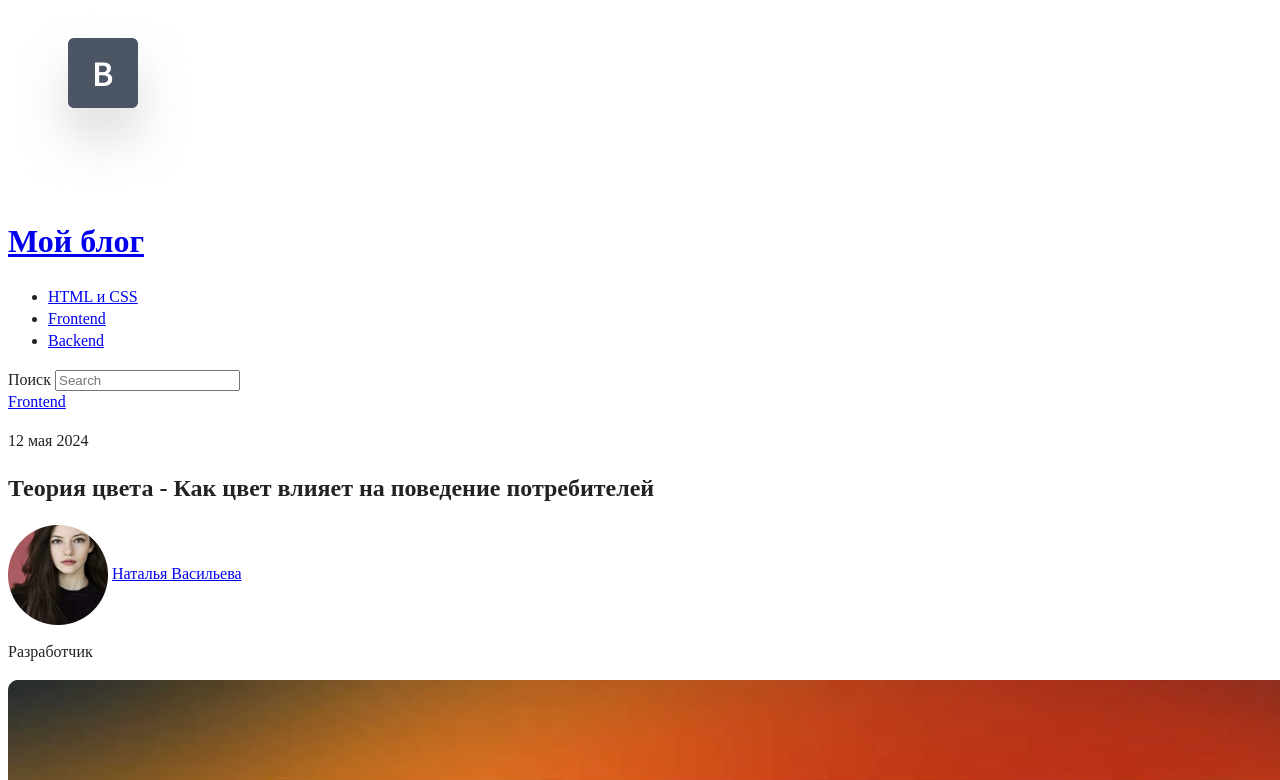
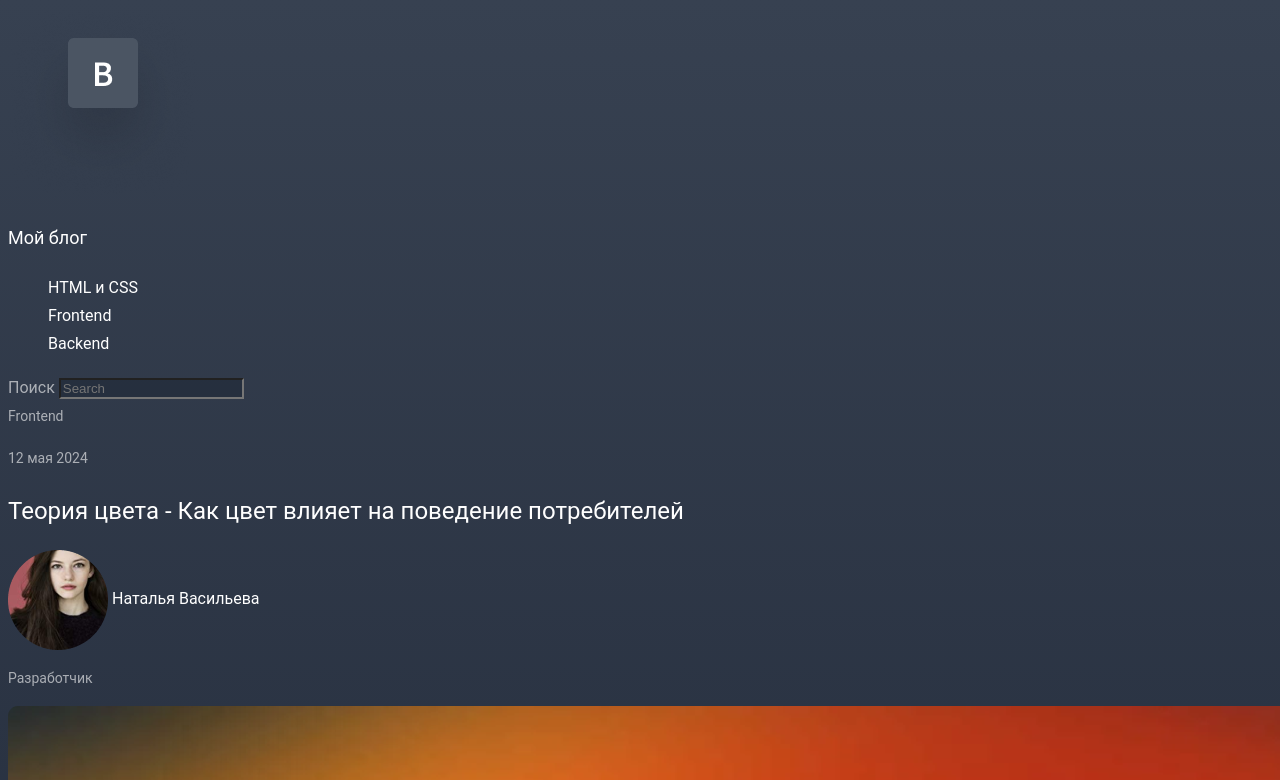
Before and after one commit to KalyghniiA/testlar1, a website built with webpack: page 1-blog/index.html in a window 1280 px wide. Shown: the top 780 px of the page. Built offline with nearby package versions, Linux system fonts and the light colour scheme.

Commit message:
create style fonts for form

```diff
--- a/1-blog/css/style.css
+++ b/1-blog/css/style.css
@@ -244,3 +244,59 @@ textarea {
     page-break-after: avoid;
   }
 }
+
+body {
+  font-size: 16px;
+  line-height: 28px;
+  color: #fff;
+  background: linear-gradient(#374151, #111827);
+  font-weight: 400;
+  font-family: "Roboto", sans-serif;
+}
+
+a {
+  text-decoration: none;
+  color: inherit;
+}
+
+.logo a {
+  font-size: 18px;
+  font-weight: 400;
+}
+
+.menu {
+  list-style: none;
+}
+
+.search input {
+  background-color: rgba(31, 41, 55, 0.6);
+}
+
+.search label {
+  color: rgba(255, 255, 255, 0.6);
+}
+
+.theme {
+  color: rgba(255, 255, 255, 0.6);
+  font-size: 14px;
+}
+
+.blog-article__header {
+  font-size: 24px;
+  font-weight: 400;
+  line-height: 38px;
+}
+
+.blog-article__author p{
+  font-size: 14px;
+  color: rgba(255, 255, 255, 0.6);
+}
+
+.blog-article__content p:first-child {
+  font-size: 20px;
+  line-height: 32px;
+}
+
+.footer {
+  color: rgba(255, 255, 255, 0.6);
+}
--- a/1-blog/index.html
+++ b/1-blog/index.html
@@ -25,41 +25,42 @@
   <header>
     <div>
       <img src="/1-blog/img/logo.png" alt="Logo">
-      <h1><a  href="/">Мой блог</a></h1>
+      <h1 class="logo"><a href="/">Мой блог</a></h1>
     </div>
     <nav>
-      <ul>
+      <ul class="menu">
         <li><a href="#">HTML и CSS</a></li>
         <li><a href="#">Frontend</a></li>
         <li><a href="#">Backend</a></li>
       </ul>
     </nav>
-    <form>
+    <form class="search">
       <label for="search">Поиск</label>
       <input id="search" type="search" placeholder="Search">
+      <button type="submit" hidden="hidden"></button>
     </form>
   </header>
   <main>
-    <div>
+    <div class="theme">
       <a href="#">Frontend</a>
       <p><time datetime="2024-05-12">12 мая 2024</time></p>
     </div>
-    <article>
-      <h2>Теория цвета - Как цвет влияет на поведение потребителей</h2>
-      <aside>
+    <article class="blog-article">
+      <h2 class="blog-article__header">Теория цвета - Как цвет влияет на поведение потребителей</h2>
+      <aside class="blog-article__author">
         <img src="/1-blog/img/author.png" alt="author photo">
         <a href="#" rel="author">Наталья Васильева</a>
         <p>Разработчик</p>
       </aside>
       <img src="/1-blog/img/banner.png" alt="banner">
-      <section>
+      <section class="blog-article__content">
         <p>Теория цвета — это особенности эмоционального восприятия человеком тех или иных цветовых решений. Цвета и различные их комбинации влияют на психику человека, а значит, во многом определяют его поведение. Маркетологи и веб-дизайнеры хорошо знают, что правильно подобранная цветовая гамма сайта помогает привлечь и удержать внимание пользователей, сформировать положительное отношение к продукту, подтолкнуть посетителей к совершению целевых действий, повысить конверсию.</p>
         <p>Универсального ответа на вопрос, как тот или иной цвет влияет на разных людей, нет. Эмоциональная и поведенческая реакция каждого человека зависит от личного опыта. Вместе с тем можно выделить определенные закономерности влияния цветов на поведение пользователей.</p>
         <p>В исследовании «Влияние цвета на маркетинг» (Impact of color on marketing) говорится, что использование разных цветов может существенно влиять на настроение и поведение потребителей. Утверждается, что от 60 до 90% покупателей (в зависимости от категории продукта) дают положительную или отрицательную оценку товару, основываясь только на его цвете.</p>
       </section>
     </article>
   </main>
-  <footer>
+  <footer class="footer">
     <p>Все права защищены (с) 2024</p>
   </footer>
   <script src="js/app.js"></script>
--- a/2-Form/css/style.css
+++ b/2-Form/css/style.css
@@ -38,6 +38,10 @@ input:focus {
     color: #333333;
     font-weight: 600;
 }
+input:focus[required] {
+    border-color: red;
+    border-width: 10px;
+}
 
 button {
     background-color:#089FE0;
```
Also changed, not shown: 2-Form/index.html (+1 -1 lines).
